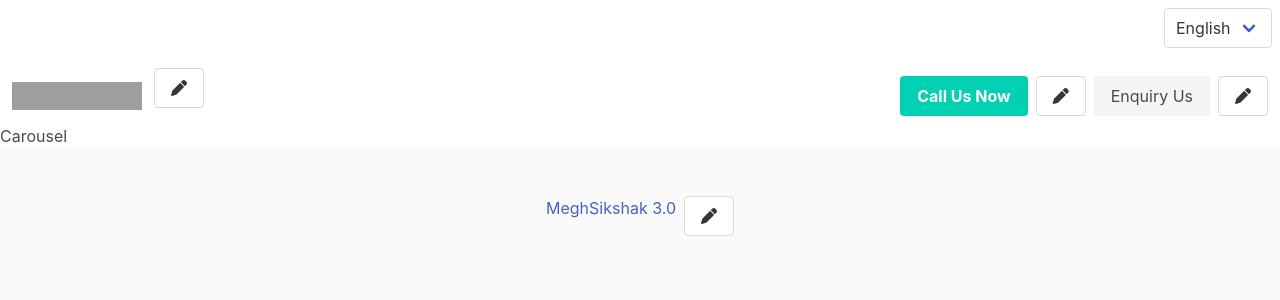
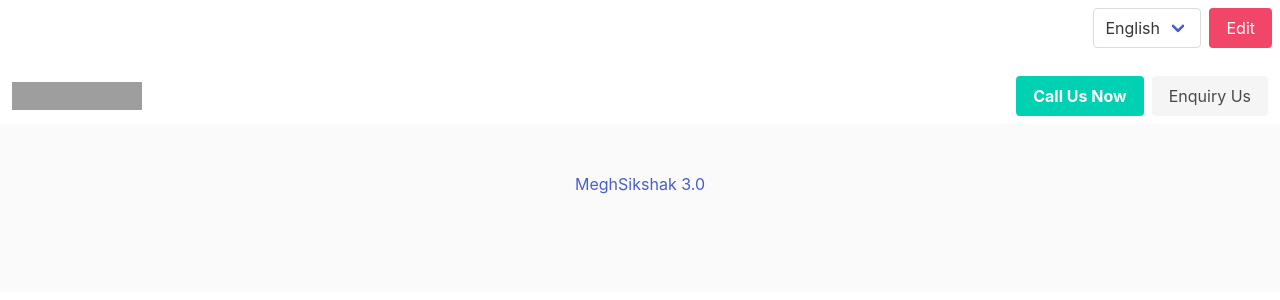
Before and after one commit to samnayakawadi/ngel-dynamic-homepage, a React (Create React App) app: page / in a window 1280 px wide. Shown: the top 300 px of the page. Built offline with nearby package versions, Linux system fonts and the light colour scheme.

Commit message:
Added the feature for editMode

```diff
--- a/src/components/content/carousel/Carousel.jsx
+++ /dev/null
@@ -1,7 +0,0 @@
-const Carousel = () => {
-    return (
-        <div>Carousel</div>
-    )
-}
-
-export default Carousel
--- a/src/components/footer/Footer.jsx
+++ b/src/components/footer/Footer.jsx
@@ -6,9 +6,9 @@
                     <p>
                         <a href={`${dynamicContextState[lang].footerHelp.link}`}>{dynamicContextState[lang].footerHelp.title}</a>
                         {/* eslint-disable-next-line */}
-                        <button className="button ml-2" onClick={() => { linkTypeHandlers.linkTypeModalUpdateHandler("footerHelp") }}>
+                        {globalContextState.editMode && <button className="button ml-2" onClick={() => { linkTypeHandlers.linkTypeModalUpdateHandler("footerHelp") }}>
                             <i className="fa-solid fa-pen"></i>
-                        </button>
+                        </button>}
                     </p>
                 </div>
             </footer>
--- a/src/components/handlers/GlobalHandlers.js
+++ b/src/components/handlers/GlobalHandlers.js
@@ -9,8 +9,13 @@
         setGlobalContextState(prevState => { return { ...prevState, lang: e.target.value } })
     }
 
+    const editModeChangeHandler = () => {
+        setGlobalContextState(prevState => { return { ...prevState, editMode: !prevState.editMode } })
+    }
+
     const globalHandlers = {
-        updateGlobalLanguageHandler
+        updateGlobalLanguageHandler,
+        editModeChangeHandler
     }
 
     return { globalHandlers }
--- a/src/components/header/Header.jsx
+++ b/src/components/header/Header.jsx
@@ -15,6 +15,14 @@
                             </select>
                         </div>
 
+                        <div>
+                            <button className="button ml-2 is-danger" onClick={globalHandlers.editModeChangeHandler}>Edit</button>
+                        </div>
+
+                        {globalContextState.editMode && <div>
+                            <button className="button ml-2 is-success">Save</button>
+                        </div>}
+
                     </div>
                 </div>
             </nav>
--- a/src/components/navbar/Navbar.jsx
+++ b/src/components/navbar/Navbar.jsx
@@ -7,9 +7,9 @@
                     <div className="navbar-item is-flex is-flex-direction-row is-justify-content-center" >
                         <img src={`${globalContextState.server.uploads}/files/download/${dynamicContextState.eng.megh_Logo.link}`} alt="d" width={130} />
                     </div>
-                    <button className="button" onClick={() => { fileTypeHandlers.fileTypeModalUpdateHandler("megh_Logo") }}>
+                    {globalContextState.editMode && <button className="button" onClick={() => { fileTypeHandlers.fileTypeModalUpdateHandler("megh_Logo") }}>
                         <i className="fa-solid fa-pen"></i>
-                    </button>
+                    </button>}
                 </div>
                 <div id="navbarBasicExample" className="navbar-menu">
                     <div className="navbar-end">
@@ -19,16 +19,16 @@
                                 <a className="button is-primary">
                                     <strong>{dynamicContextState[lang].call_us_now.value}</strong>
                                 </a>
-                                <button className="button" onClick={() => { textTypeHandlers.textTypeModalUpdateHandler("call_us_now") }}>
+                                {globalContextState.editMode && <button className="button" onClick={() => { textTypeHandlers.textTypeModalUpdateHandler("call_us_now") }}>
                                     <i className="fa-solid fa-pen"></i>
-                                </button>
+                                </button>}
                                 {/* eslint-disable-next-line */}
                                 <a className="button is-light">
                                     {dynamicContextState[lang].enquiry_us.value}
                                 </a>
-                                <button className="button" onClick={() => { textTypeHandlers.textTypeModalUpdateHandler("enquiry_us") }}>
+                                {globalContextState.editMode && <button className="button" onClick={() => { textTypeHandlers.textTypeModalUpdateHandler("enquiry_us") }}>
                                     <i className="fa-solid fa-pen"></i>
-                                </button>
+                                </button>}
                             </div>
                         </div>
                     </div>
--- a/src/context/state/GlobalContextState.js
+++ b/src/context/state/GlobalContextState.js
@@ -25,7 +25,8 @@
             title: undefined,
             link: undefined
         },
-        autoClose: 4000
+        autoClose: 4000,
+        editMode: false
     }
 
     const [globalContextState, setGlobalContextState] = useState(defaultGlobalContextState)
--- a/src/layouter/HomeLayouter.jsx
+++ b/src/layouter/HomeLayouter.jsx
@@ -1,5 +1,4 @@
 import { useContext } from "react"
-import Carousel from "../components/content/carousel/Carousel"
 import Footer from "../components/footer/Footer"
 import Navbar from "../components/navbar/Navbar"
 import { DynamicContext } from "../context/DynamicContext"
@@ -28,9 +27,9 @@
             <TextTypeModal globalContextState={globalContextState} textTypeHandlers={textTypeHandlers} />
             <FileTypeModal globalContextState={globalContextState} fileTypeHandlers={fileTypeHandlers} />
             <LinkTypeModal globalContextState={globalContextState} linkTypeHandlers={linkTypeHandlers}/>
+
             <Header globalHandlers={globalHandlers} globalContextState={globalContextState} />
             <Navbar dynamicContextState={dynamicContextState} textTypeHandlers={textTypeHandlers} globalContextState={globalContextState} lang={globalContextState.lang} fileTypeHandlers={fileTypeHandlers} />
-            <Carousel />
             <Footer dynamicContextState={dynamicContextState} globalContextState={globalContextState} lang={globalContextState.lang} linkTypeHandlers={linkTypeHandlers}/>
         </div>
     )
```
